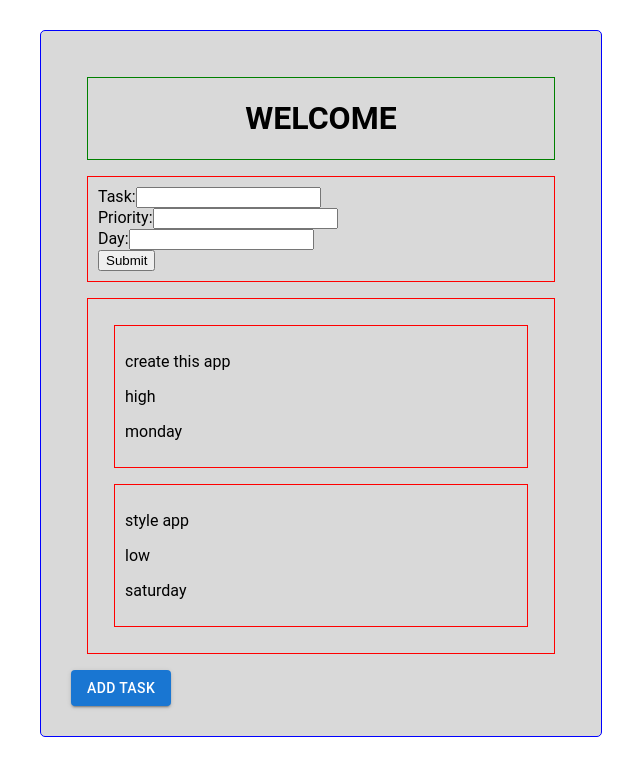
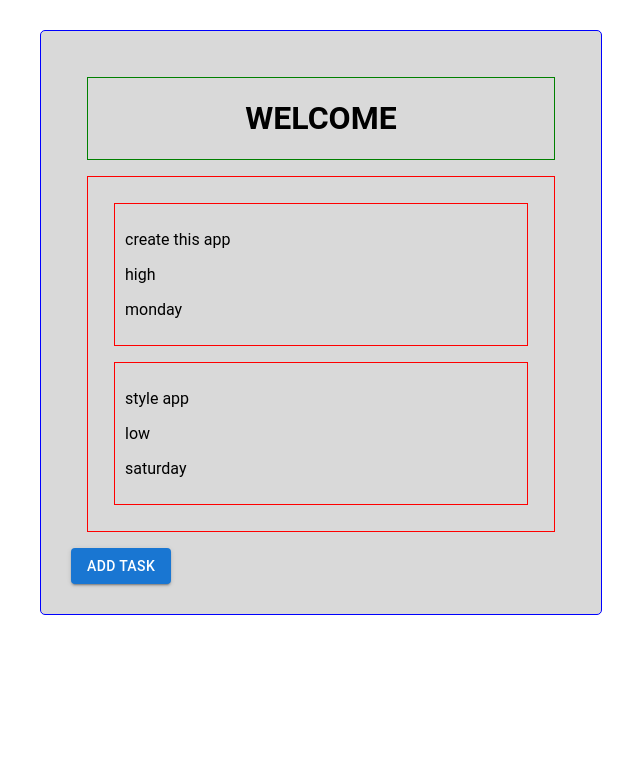
Before and after one commit to rhysmoggs/react-task-app, a React (Create React App) app: page / in a window 1280 px wide. Shown: the top 776 px of the page, without its empty margins (319-959 px from the left). Built offline with nearby package versions, Linux system fonts and the light colour scheme; the HTML template or start-up script is replaced by a standard one.

Commit message:
handleClickFunction show or hide AddTask component on Button click

```diff
--- a/src/App.js
+++ b/src/App.js
@@ -2,8 +2,11 @@ import Header from './components/Header'
 import Task from './components/Task'
 import AddTask from './components/AddTask'
 import { Box, Button } from '@mui/material'
+import { useState } from 'react'
 
 const App = () => {
+  const [showAddTask, setShowAddTask] = useState(false)
+
   const taskData = [
     { task: 'create this app', priority: 'high', day: 'monday' },
     { task: 'style app', priority: 'low', day: 'saturday' },
@@ -11,9 +14,7 @@ const App = () => {
 
   const handleClickFunction = (e) => {
     console.log(e.target)
-    const newTask = document.createElement('div')
-    newTask.innerHTML = `<p>testing add new task</p>`
-    document.body.append(newTask)
+    setShowAddTask(!showAddTask)
   }
 
   return (
@@ -31,7 +32,7 @@ const App = () => {
       }}
     >
       <Header />
-      <AddTask taskInfo={taskData} />
+      {showAddTask ? <AddTask taskInfo={taskData} /> : null}
       <Task taskInfo={taskData} />
       <Button variant='contained' onClick={handleClickFunction}>
         Add Task
```
